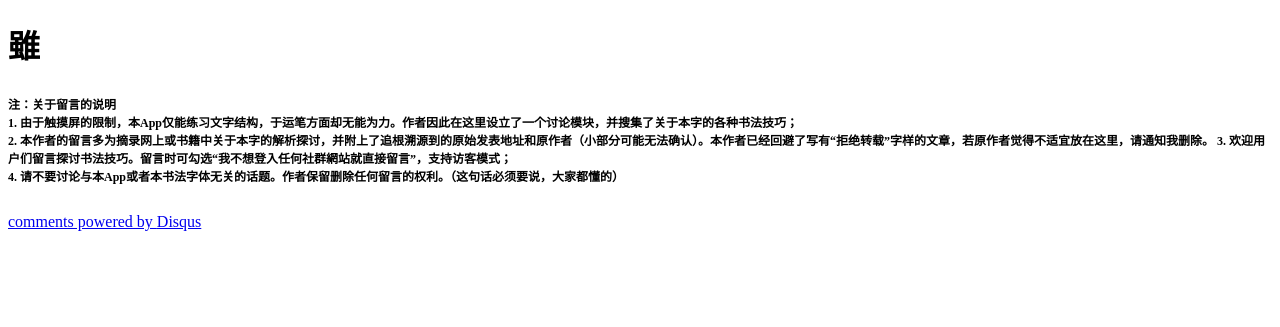
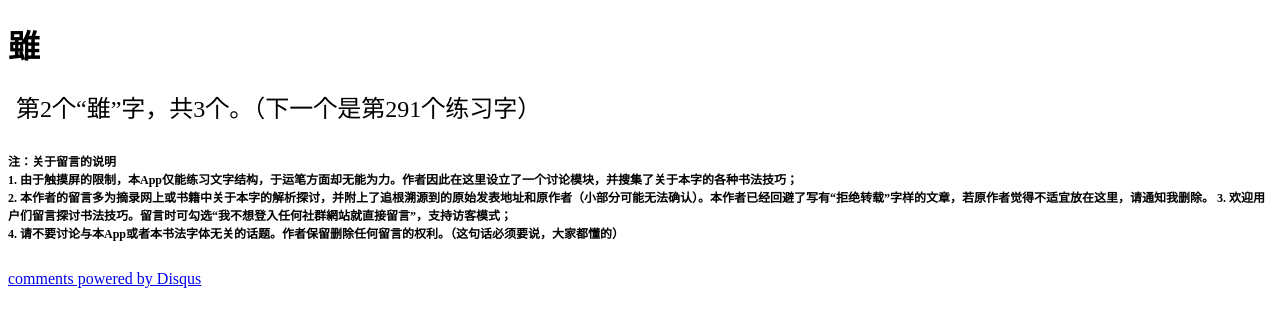
Before and after one commit to LiveCally/LanTing, a Jekyll site: the page built from _posts/2014-05-16-LanTing-153.html, in a window 1280 px wide. Shown: the top 327 px of the page. Built offline with Jekyll 4.4.1, drawn with Linux system fonts in a browser that asks for light colours; Markdown is read by kramdown in place of the engine named in the settings; comment, search, counter and statistics services are not loaded.

Commit message:
雖字
雖字

```diff
--- a/_posts/2014-05-16-LanTing-153.html
+++ b/_posts/2014-05-16-LanTing-153.html
@@ -4,4 +4,6 @@ title: 雖--兰亭集序第153个字的BBS (BBS of the 153rd character in Lan Ti
 ---
 <h1>雖</h1>
 
+<p>第2个“雖”字，共3个。（下一个是第291个练习字）</p>
+
 {% include BBS.html %}
--- a/_posts/2014-05-16-LanTing-291.html
+++ b/_posts/2014-05-16-LanTing-291.html
@@ -4,4 +4,6 @@ title: 雖--兰亭集序第291个字的BBS (BBS of the 291st character in Lan Ti
 ---
 <h1>雖</h1>
 
+<p>第3个“雖”字，也是最后一个。</p>
+
 {% include BBS.html %}
--- a/_posts/2014-05-16-LanTing-65.html
+++ b/_posts/2014-05-16-LanTing-65.html
@@ -4,4 +4,6 @@ title: 雖--兰亭集序第65th个字的BBS (BBS of the 65th character in Lan Ti
 ---
 <h1>雖</h1>
 
+<p>第1个“雖”字，共3个。（下一个是第153个练习字）</p>
+
 {% include BBS.html %}
```
